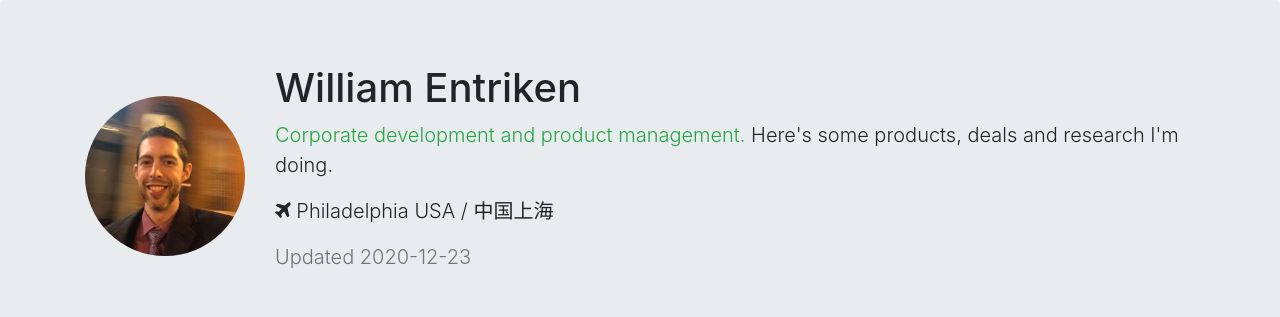
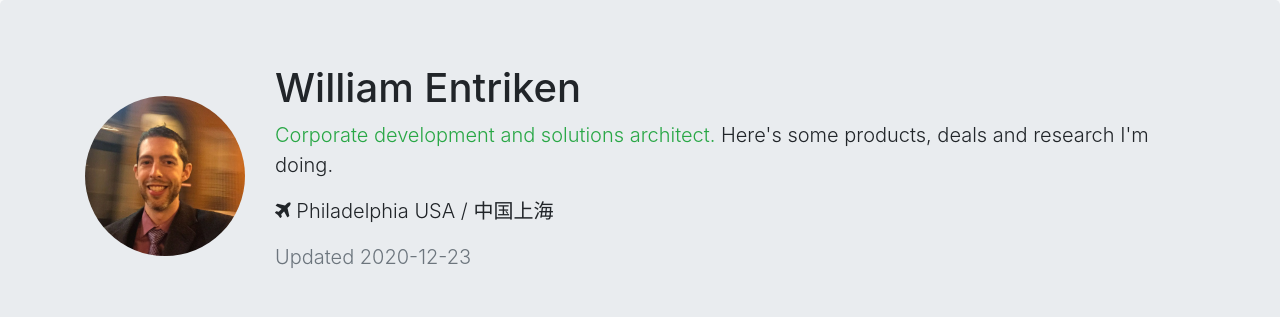
Before and after one commit to fulldecent/phor.net, a Jekyll site: the page built from index.html, in a window 1280 px wide and 900 px high. Shown: the top 317 px of the window. Built offline with Jekyll 4.4.1, drawn with Linux system fonts in a browser that asks for light colours; nearby versions of some CDN libraries.

Commit message:
moar buzzwords

```diff
--- a/index.html
+++ b/index.html
@@ -109,7 +109,7 @@ http://www.shinhwa.hk/news/news/31.html
             SUCCESSFUL OUTREACH FOR ONE CLIENT
             * I have audited the MLB Crypto Baseball project (now MLB Champions) -- this included 30 findings ranging from advisory to material -- client allows me to say this but has not yet published that report* I reviewed the prerelease version of 0xcert Framework v1 -- client wished to make all issues public so the report is just a listing (attached)* I have reported a vulnerability against Aion (steal any token) -- https://github.com/jennijuju/ATS_CI/pull/2/files* I am an author of ERC-165 and a last-call reviewer of ERC-1167, both used here* Other than blockchain, I am credited with vulnerability findings against: Apple.com store homepage, a stock brokerage, Penna. business tax records. All posted at https://privacylog.blogspot.com. I also published the first zero-day on Slashdot.
           -->
-          <p class="lead"><span class="text text-success">Corporate development and product management.</span> Here's some products, deals and research I'm doing.</p>
+          <p class="lead"><span class="text text-success">Corporate development and solutions architect.</span> Here's some products, deals and research I'm doing.</p>
           <p class="lead"><i class="fa fa-plane" aria-hidden="true"></i> Philadelphia USA / 中国上海</p>
           <p class="lead text-muted">Updated {{ site.time | date: "%Y-%m-%d"}}</p>
         </div>
```
